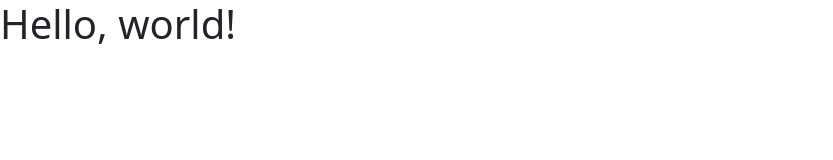
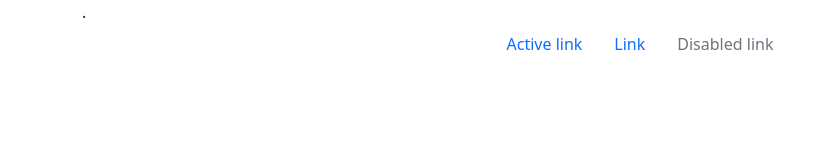
Before and after one commit to Akthar99/web-dev, a plain HTML site: page index.html in a window 1280 px wide. Shown: the whole page, without its empty margins (0-833 px from the left). Drawn offline with nearby package versions, Linux system fonts and the light colour scheme.

Commit message:
start to create the nav-bar

```diff
--- a/index.html
+++ b/index.html
@@ -8,10 +8,21 @@
     <!-- Bootstrap CSS -->
     <link href="https://cdn.jsdelivr.net/npm/bootstrap@5.0.2/dist/css/bootstrap.min.css" rel="stylesheet" integrity="sha384-EVSTQN3/azprG1Anm3QDgpJLIm9Nao0Yz1ztcQTwFspd3yD65VohhpuuCOmLASjC" crossorigin="anonymous">
 
-    <title>Hello, world! this is a change, second change in local file</title>
+    <title>Veye Team</title>
   </head>
   <body>
-    <h1>Hello, world!</h1>
+
+    <div class="container">
+      .<nav class="nav justify-content-center  ">
+        <a class="nav-link active" href="#" aria-current="page">Active link</a>
+        <a class="nav-link" href="#">Link</a>
+        <a class="nav-link disabled" href="#">Disabled link</a>
+      </nav>
+    </div>
+
+
+
+
 
     <!-- Optional JavaScript; choose one of the two! -->
 
```
